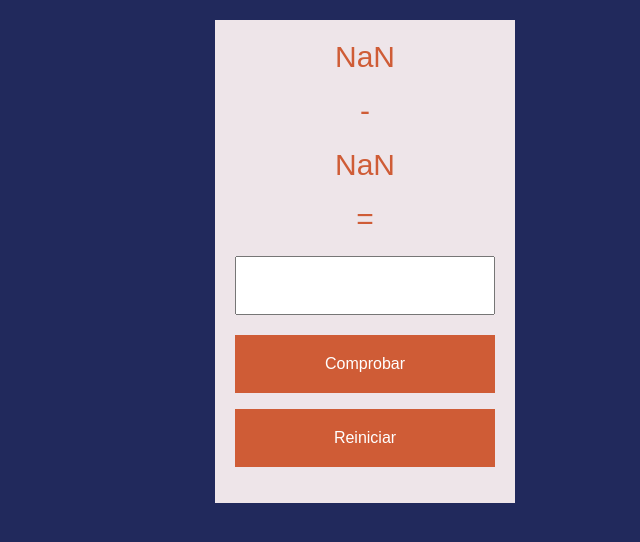
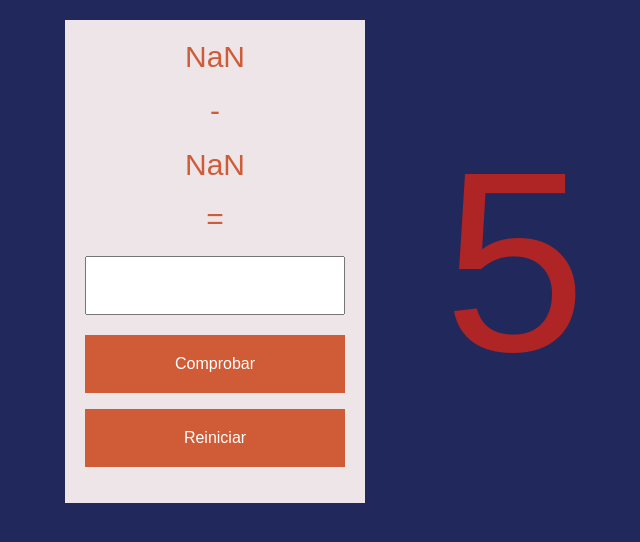
Before and after one commit to Jhonier29/Jhonier29.github.io, a plain HTML site: page index.html in a window 1280 px wide. Both pictures are taken after a click on the button "Comprobar". Shown: the whole page, without its empty margins (275-915 px from the left). Drawn offline with Linux system fonts and the light colour scheme.

Commit message:
contador

```diff
--- a/Calcular.js
+++ b/Calcular.js
@@ -30,11 +30,14 @@ function resta(){
         Pnumero1 = resultado;
         p1.innerHTML=Pnumero1;
         document.getElementById('resultado').value="",
+        totalTime = 7;
         flag=true;
     }
     else{
         p1.innerHTML=numero1;
+        document.getElementById('resultado').value="",
         document.getElementById('audio').play();
+        totalTime = 7;
         flag=false;
     }
 }
@@ -43,11 +46,27 @@ document.addEventListener("keyup", function(e) {
             resta();
         }
     });
-document
-function Enter(e) {
-    console.log(e.Code)
-}
+
 
 function recargar(){
     window.location=document.location.href
 }
+
+
+var totalTime = 7;
+
+function updateClock() {
+  document.getElementById('countdown').innerHTML = totalTime;
+  var numero1 = parseFloat(document.getElementById('numero1').value);
+  if(totalTime==0){
+        p1.innerHTML=numero1;
+        document.getElementById('resultado').value="",
+        document.getElementById('audio').play();
+        totalTime = 7;
+        flag=false;
+        updateClock();
+  }else{
+    totalTime-=1;
+    setTimeout("updateClock()",1000);
+  }
+}
--- a/estilos.css
+++ b/estilos.css
@@ -22,6 +22,13 @@ body {
     background: #eee5e9;
     padding: 20px;
 
+}
+.contenedor2{
+    width: 300px;
+    margin-top: 20px;
+    padding: 20px;
+
+    text-align: center;
 }
 
 form p{
@@ -50,3 +57,9 @@ form .btn {
     text-decoration: none;
     margin-bottom: 16px;
 }
+span {
+
+    height: 100vh;
+    font-size: 20vw;
+    color: rgb(175, 36, 36);
+}
--- a/index.html
+++ b/index.html
@@ -17,7 +17,7 @@
             <p id="mostrar2"></p>
             <p>=</p>
             <input type="text" id="resultado" onkeyup="Enter()">
-            <input type="button" id="button" onclick="resta()" class="btn" value="Comprobar">
+            <input type="button" id="button" onclick="resta(); updateClock()" class="btn" value="Comprobar">
             <input type="button" onclick="recargar()" class="btn" value="Reiniciar">
         </form>
 
@@ -25,6 +25,10 @@
             <source src="https://media.geeksforgeeks.org/wp-content/uploads/20190531135120/beep.mp3"
             type="audio/mpeg">
         </audio>
+
+    </div>
+    <div class="contenedor2">
+        <span id="countdown"></span>
     </div>
     <script src="Calcular.js"></script>
 </body>
```
